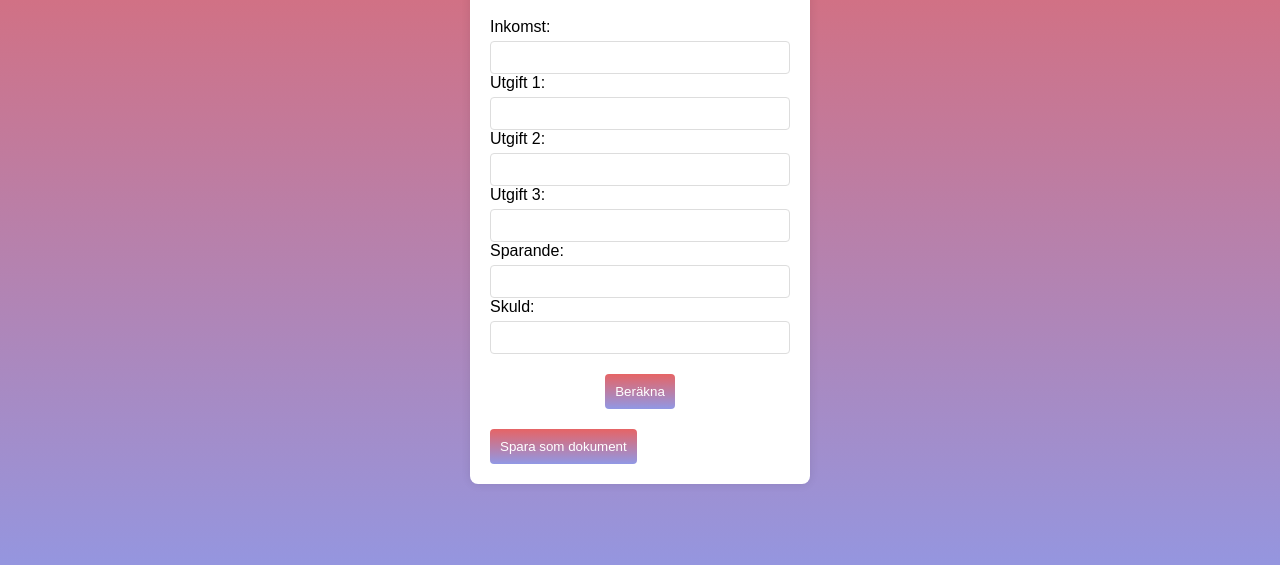
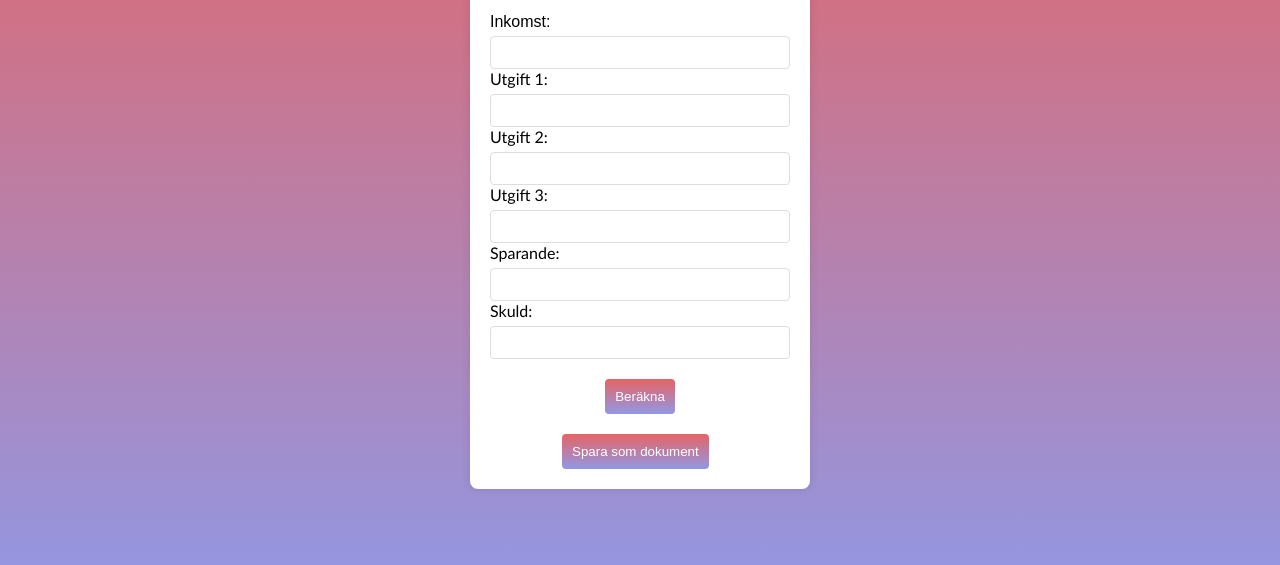
Before and after one commit to Thela1989/Finance-tool, a plain HTML site: page index.html in a window 1280 px wide. Shown: the part 199-764 px from the top of the page. Drawn offline with Linux system fonts and the light colour scheme.

Commit message:
final commit

```diff
--- a/index.html
+++ b/index.html
@@ -14,25 +14,25 @@
           <label for="income">Inkomst:</label>
           <input class="income" type="number" id="income" required />
 
-          <label for="utgift1">Utgift 1:</label>
+          <label class="text-expense" for="utgift1">Utgift 1:</label>
           <input type="number" class="expense" id="expense1" required />
 
-          <label for="utgift2">Utgift 2:</label>
+          <label class="text-expense" for="utgift2">Utgift 2:</label>
           <input type="number" class="expense" id="expense2" required />
 
-          <label for="utgift3">Utgift 3:</label>
+          <label class="text-expense" for="utgift3">Utgift 3:</label>
           <input type="number" class="expense" id="expense3" required />
 
-          <label for="savings">Sparande:</label>
+          <label class="text-expense" for="savings">Sparande:</label>
           <input type="number" id="savings" />
 
-          <label for="debt">Skuld:</label>
+          <label class="text-expense" for="debt">Skuld:</label>
           <input type="number" id="debt" />
         </div>
         <button id="result" type="button" onclick="calculateResult()">Beräkna</button>
       </form>
       <div id="save"></div>
-      <button onclick="save()">Spara som dokument</button>
+      <button class="btn-save" onclick="save()">Spara som dokument</button>
     </div>
     <script src="script.js"></script>
   </body>
--- a/styles.css
+++ b/styles.css
@@ -22,6 +22,7 @@ h1 {
 
 h1 {
   text-align: center;
+  font-family: Arial, Helvetica, sans-serif;
 }
 
 form {
@@ -43,8 +44,12 @@ form {
   width: 45%;
 }
 
+.text-expense {
+  font-family: "Trebuchet MS", "Lucida Sans Unicode", "Lucida Grande", "Lucida Sans", Arial, sans-serif;
+}
+
 label {
-  margin-top: 10px;
+  margin-top: 1000px;
 }
 
 input {
@@ -66,6 +71,10 @@ button {
   cursor: pointer;
 }
 
+.btn-save {
+  margin-left: 24%;
+}
+
 .btn-berakna:hover,
 .btn-spara:hover {
   color: black;
```
Also changed, not shown: rasmus.js (deleted).
